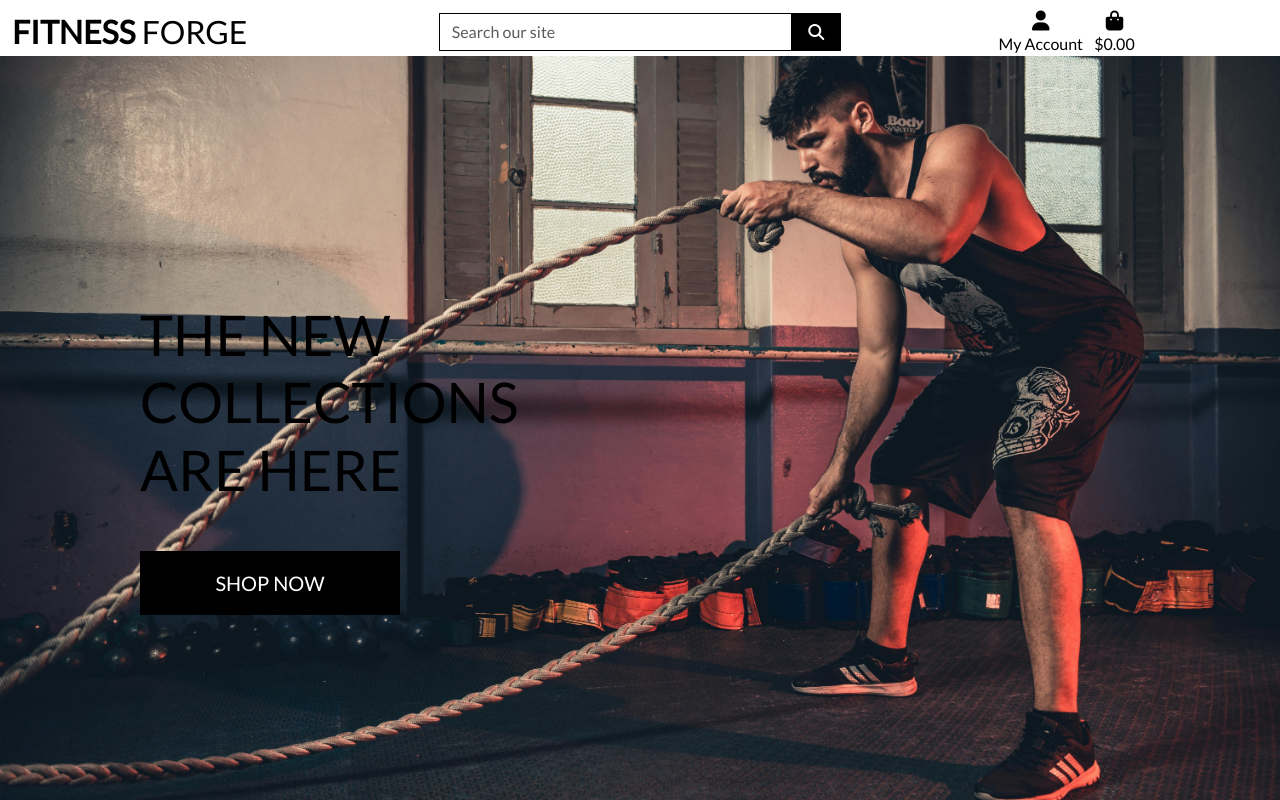
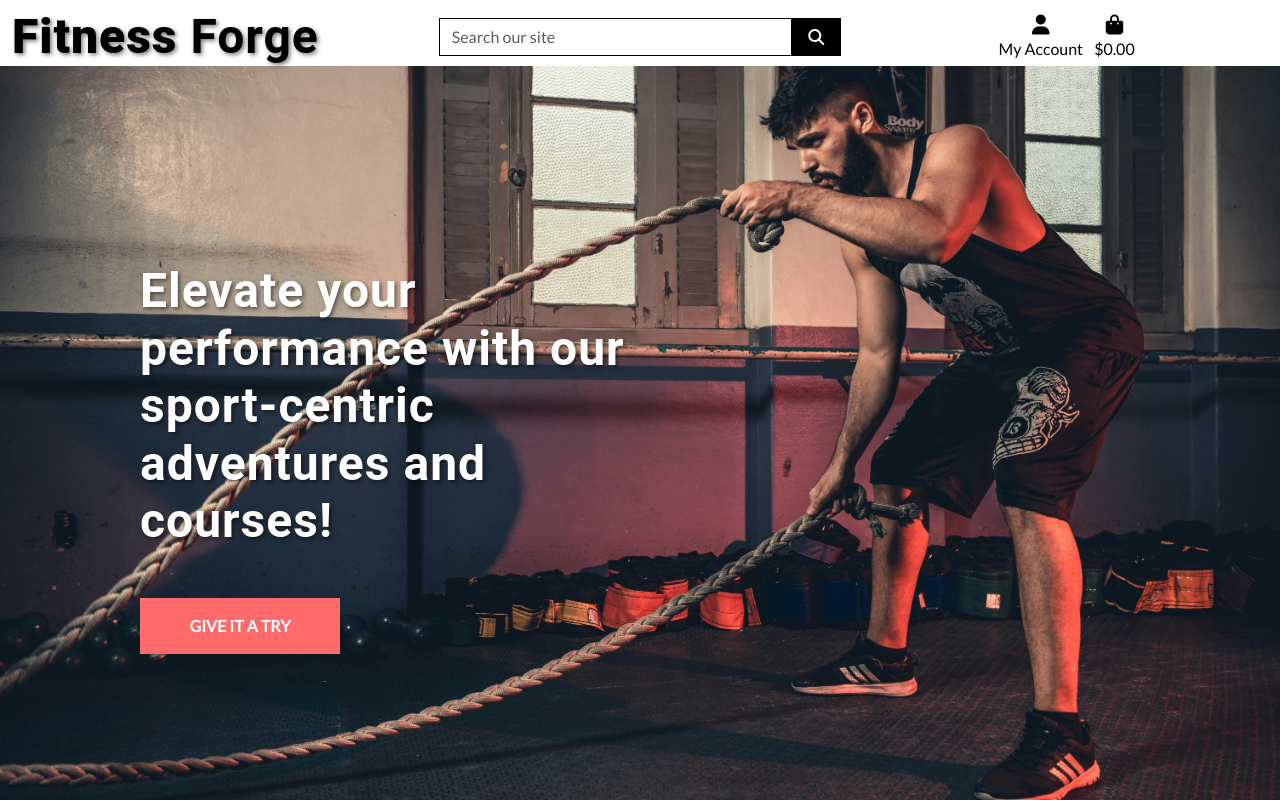
Before and after one commit to FabiMe/Fitness-Forge, a Django app: page / in a window 1280 px wide. Run offline with Django 3.2, Linux system fonts and the light colour scheme; some libraries are stand-ins or nearby versions.

Commit message:
personalize shop button

```diff
--- a/home/templates/home/index.html
+++ b/home/templates/home/index.html
@@ -13,12 +13,12 @@
     <div class="container h-100">
         <div class="row h-100">
             <div class="col-7 col-md-6 my-auto">
-                <h1 class="display-4 logo-font text-black">
-                    The new collections are here
+                <h1 class="display-4 logo-font text-white">
+                    Elevate your performance with our sport-centric adventures and courses!
                 </h1>
                 <div class="my-5">
                     <h4>
-                        <a href="" class="shop-now-button btn btn-lg rounded-0 text-uppercase py-3">Shop Now</a>
+                        <a href="" class="shop-now-button btn btn-lg rounded-0 text-uppercase py-3">Give it a try</a>
                     </h4>
                 </div>
             </div>
--- a/static/css/base.css
+++ b/static/css/base.css
@@ -20,17 +20,33 @@ body {
 }
 
 .logo-font {
-    text-transform: uppercase;
-}
+    font-family: 'Roboto', sans-serif; /* or 'Montserrat', or any other font you prefer */
+    font-size: 48px; /* Adjust font size as needed */
+    font-weight: bold; /* You can adjust the font weight if necessary */
+    color: #ffffff; /* White color for text to stand out on dark background */
+    text-shadow: 2px 2px 4px rgba(0, 0, 0, 0.5); /* Adds a subtle shadow to the text */
+    letter-spacing: 1px; /* Adjust letter spacing for better readability */
+  }
 
 .main-logo-link {
     width: fit-content;
 }
 
 .shop-now-button {
-    background: black;
-    color: white;
-    min-width: 260px;
+    background: #ff6b6b; /* Red background color for contrast */
+    color: #fff; /* White text color */
+    min-width: 200px; /* Adjusted minimum width */
+    padding: 15px 30px; /* Add padding for better visual appearance */
+    border: none; /* Remove button border */
+    border-radius: 5px; /* Add some rounded corners for a softer look */
+    font-size: 16px; /* Adjust font size for readability */
+    font-weight: bold; /* Make text bold for emphasis */ c
+    cursor: pointer; /* Change cursor to pointer to indicate interactivity */
+    transition: background 0.3s ease; /* Add transition effect for smoother hover effect */
+}
+
+.shop-now-button:hover {
+    background: #ff4d4d; /* Darker red background color on hover for emphasis */
 }
 
 .btn-black {
```
Also changed, not shown: static/css/media/heroimage.jpeg (renamed from media/heroimage.jpeg).
